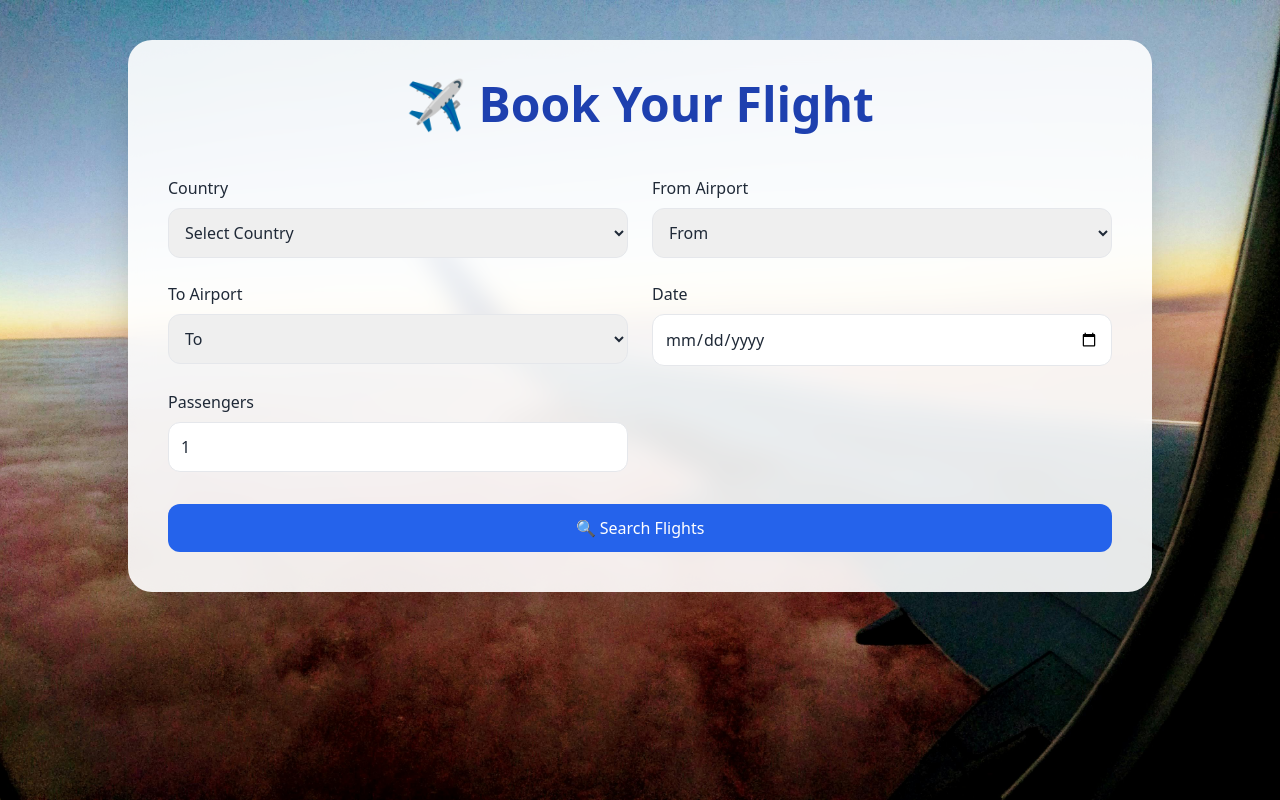
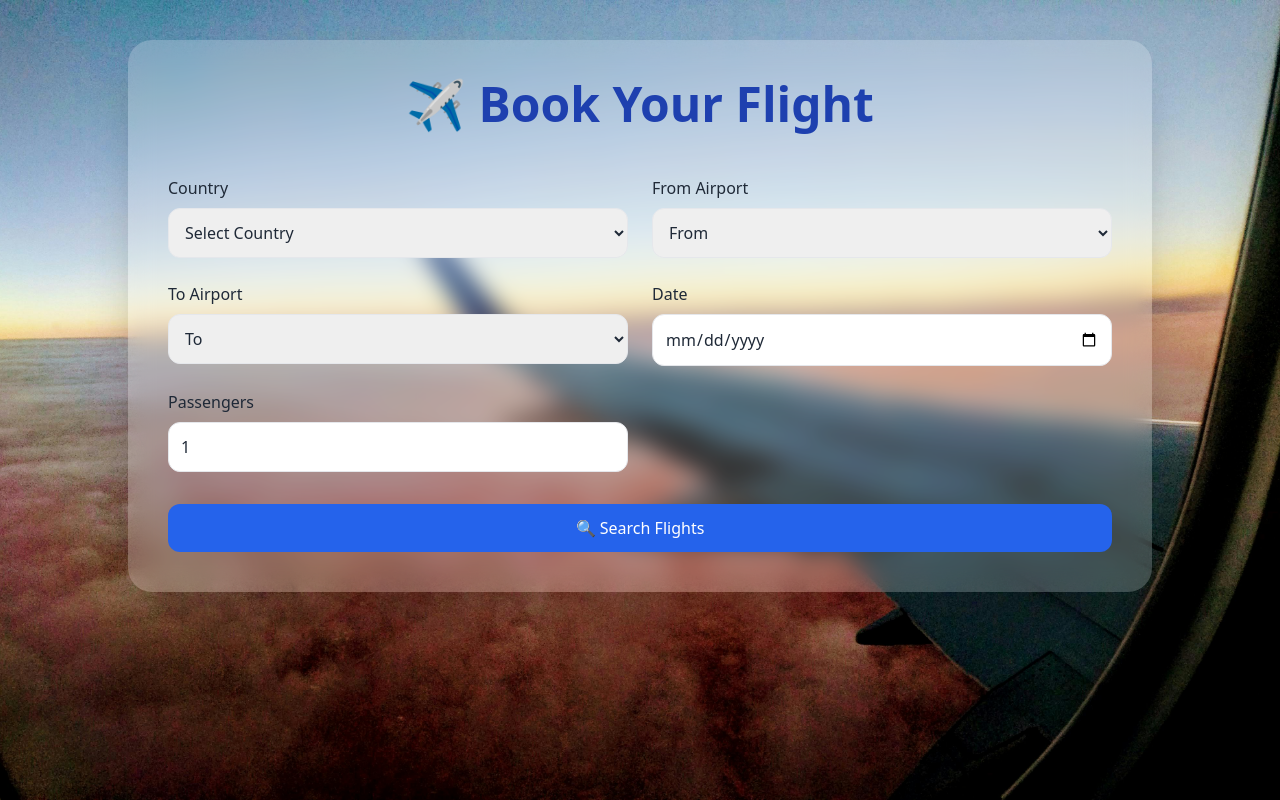
Before and after one commit to ssulochanaherath/flyaway_frontend, a React (Vite) app: page /book-flight in a window 1280 px wide. Built offline with nearby package versions, Linux system fonts and the light colour scheme.

Commit message:
few changes in BookFlight.tsx

```diff
--- a/src/pages/BookFlight.tsx
+++ b/src/pages/BookFlight.tsx
@@ -81,7 +81,7 @@ const FlightBooking: React.FC = () => {
             className="min-h-screen bg-cover bg-center bg-no-repeat px-6 py-10 font-sans text-gray-800"
             style={{ backgroundImage: `url('/flight-bg.jpg')` }} // 🔄 Use your own image path or URL
         >
-            <div className="bg-white bg-opacity-90 backdrop-blur-md rounded-3xl shadow-2xl max-w-5xl mx-auto p-10">
+            <div className="bg-white bg-opacity-20 backdrop-blur-md rounded-3xl shadow-2xl max-w-5xl mx-auto p-10">
                 <h1 className="text-4xl md:text-5xl font-bold text-center text-blue-800 mb-12">
                     ✈️ Book Your Flight
                 </h1>
```
